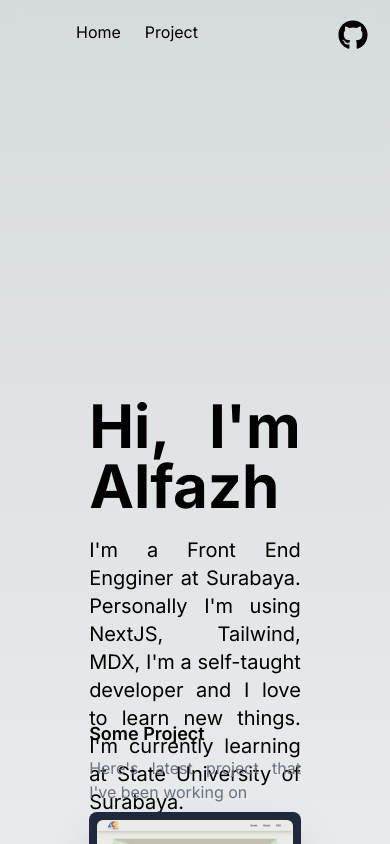
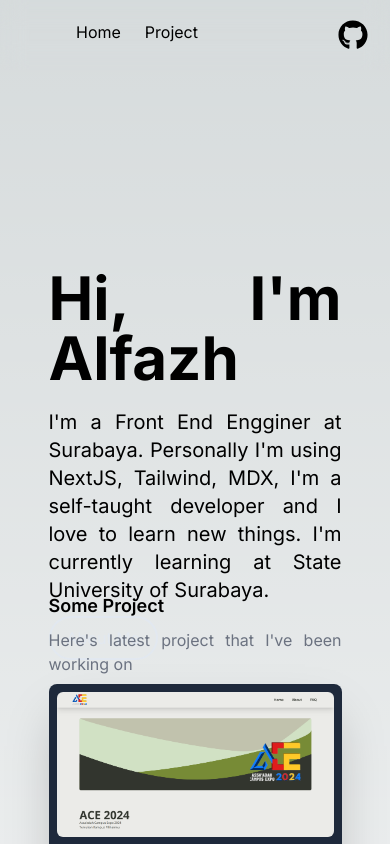
Before and after one commit to alfazh123/Alfazh-page, a Next.js app: page / in a window 390 px wide. Shown: the top 844 px of the page. Built offline with nearby package versions, Linux system fonts and the light colour scheme.

Commit message:
fix: responsive

```diff
--- a/app/page.tsx
+++ b/app/page.tsx
@@ -34,9 +34,9 @@ const projects = [
 
 export default function Home() {
   return (
-    <main className="flex flex-col mx-auto w-3/4  text-justify space-y-20 mb-10 px-4">
+    <main className="flex flex-col text-justify space-y-20 mb-10 px-4">
       <div className="min-h-3/4 flex justify-center">
-        <header className="mt-32 rounded-lg h-96 w-full">
+        <header className="rounded-lg h-96 w-full">
           <div className="mt-32 py-3 md:w-1/2 space-y-5">
             <h1 className="text-6xl font-bold">Hi, I'm Alfazh</h1>
             <p className="text-xl">
```
